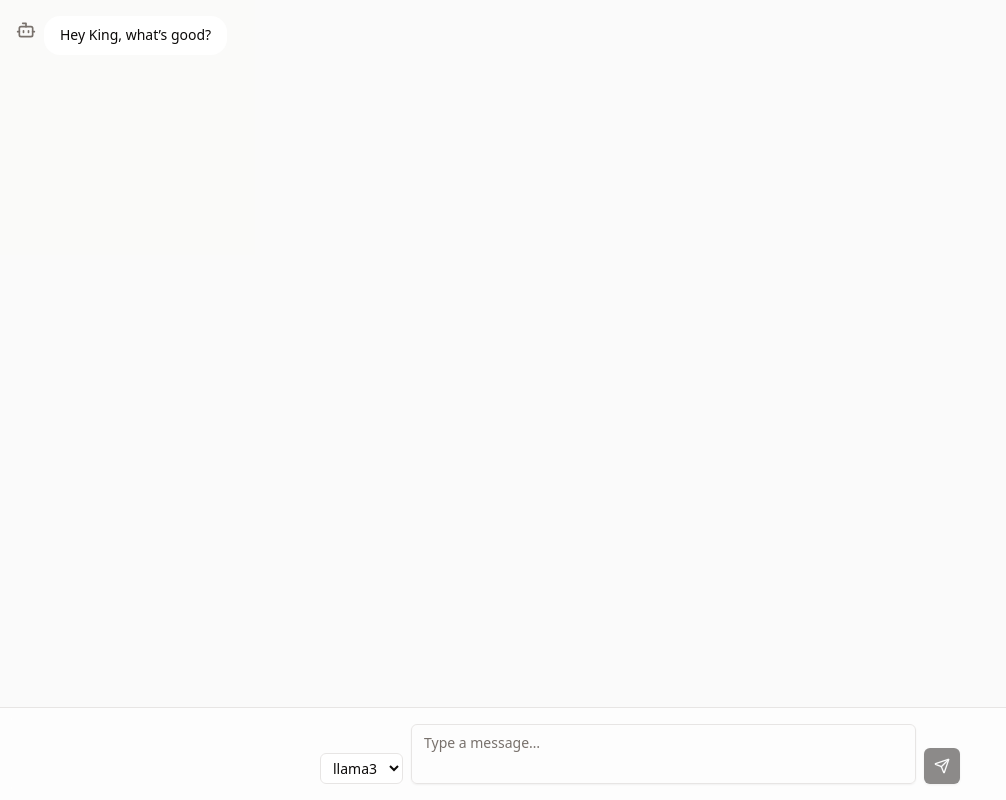
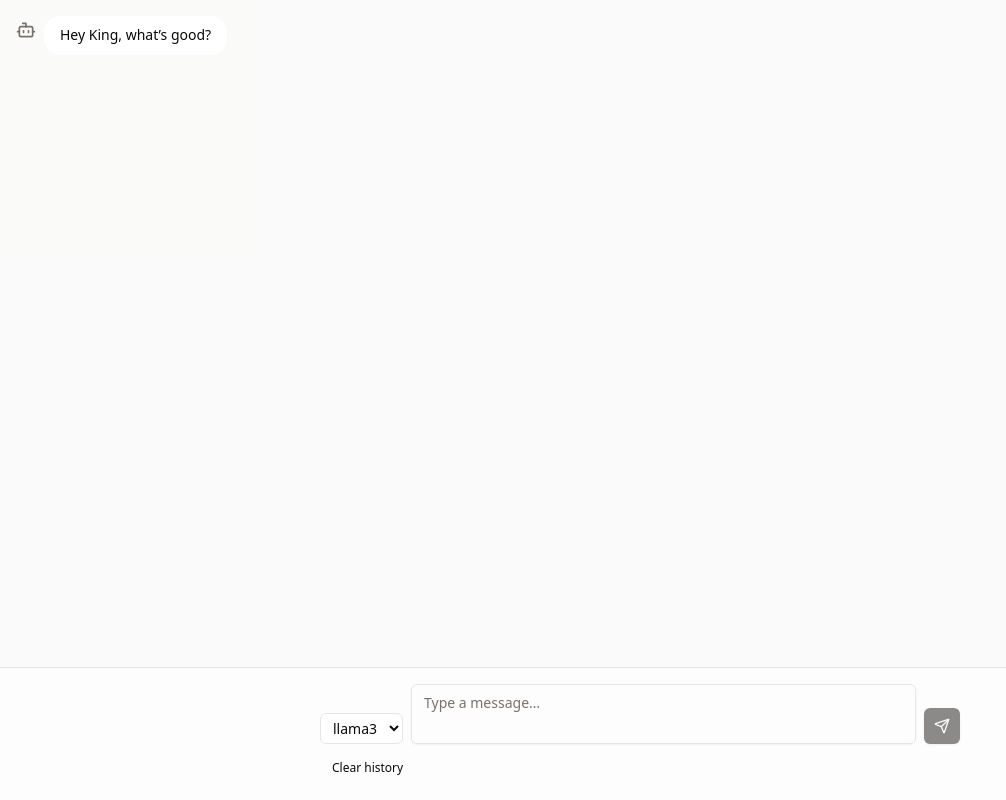
Before and after one commit to 7L7K/GesahniV2, a Next.js app in the folder frontend/: page / in a window 1280 px wide. Shown: the whole page, without its empty margins (0-1006 px from the left). Built offline with nearby package versions, Linux system fonts and the light colour scheme; no server answers.

Commit message:
feat(frontend): persist chat history

```diff
--- a/frontend/src/app/page.tsx
+++ b/frontend/src/app/page.tsx
@@ -3,6 +3,7 @@
 import React, { useState, useRef, useEffect } from 'react';
 import ChatBubble from '../components/ChatBubble';
 import InputBar from '../components/InputBar';
+import { Button } from '@/components/ui/button';
 import { sendPrompt } from '@/lib/api';
 
 interface ChatMessage {
@@ -11,15 +12,33 @@ interface ChatMessage {
 }
 
 export default function Page() {
-  const [messages, setMessages] = useState<ChatMessage[]>([
-    { role: 'assistant', content: "Hey King, what’s good?" },
-  ]);
+  const initialMessage: ChatMessage = {
+    role: 'assistant',
+    content: "Hey King, what’s good?",
+  };
+  const [messages, setMessages] = useState<ChatMessage[]>([initialMessage]);
   const [loading, setLoading] = useState(false);
   const [model, setModel] = useState('llama3');
   const bottomRef = useRef<HTMLDivElement>(null);
 
-  // Auto‑scroll whenever messages change
+  // Hydrate from localStorage on mount
   useEffect(() => {
+    const stored = localStorage.getItem('chat-history');
+    if (stored) {
+      try {
+        setMessages(JSON.parse(stored));
+      } catch {
+        setMessages([initialMessage]);
+      }
+    }
+  }, []);
+
+  // Persist messages after each update & auto‑scroll
+  useEffect(() => {
+    localStorage.setItem(
+      'chat-history',
+      JSON.stringify(messages.slice(-100)),
+    );
     bottomRef.current?.scrollIntoView({ behavior: 'smooth' });
   }, [messages]);
 
@@ -45,6 +64,10 @@ export default function Page() {
     }
   };
 
+  const clearHistory = () => {
+    setMessages([initialMessage]);
+  };
+
   return (
     <main className="flex flex-col h-screen bg-muted/50">
       {/* chat scroll area */}
@@ -58,13 +81,21 @@ export default function Page() {
 
       {/* input pinned bottom */}
       <footer className="sticky bottom-0 w-full border-t bg-background/80 backdrop-blur supports-[backdrop-filter]:bg-background/60">
-        <div className="max-w-2xl mx-auto p-4">
+        <div className="max-w-2xl mx-auto p-4 space-y-2">
           <InputBar
             onSend={handleSend}
             loading={loading}
             model={model}
             onModelChange={setModel}
           />
+          <Button
+            onClick={clearHistory}
+            variant="ghost"
+            size="sm"
+            className="text-xs"
+          >
+            Clear history
+          </Button>
         </div>
       </footer>
     </main>
```
